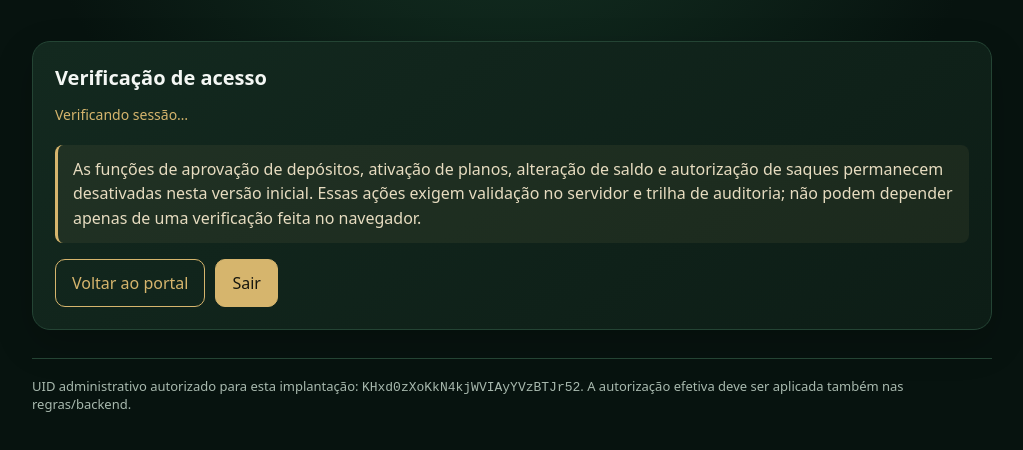
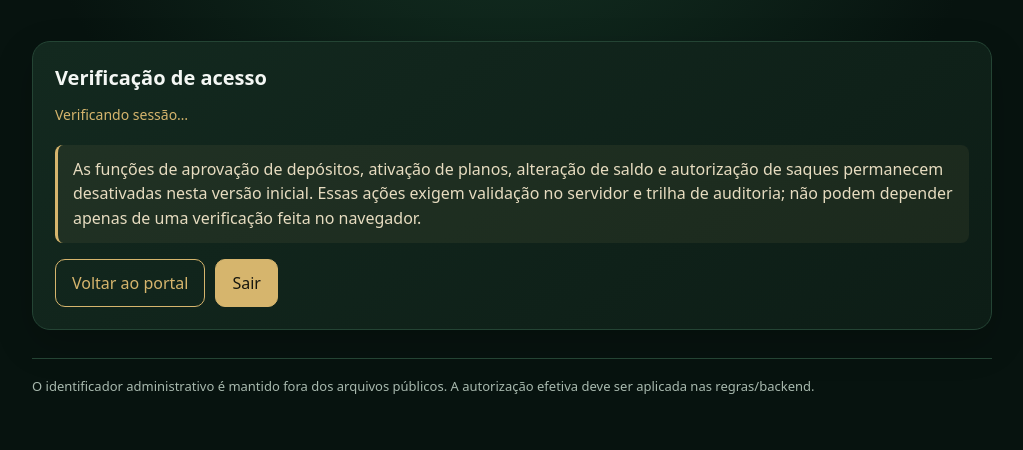
Before and after one commit to victormateus738373/EVERGREN-INVETIMENTOS, a plain HTML site: page public/admin.html in a window 1280 px wide. Shown: the part 210-660 px from the top of the page, without its empty margins (128-1151 px from the left). Drawn offline with Linux system fonts and the light colour scheme; no server answers.

Commit message:
Remove identificador administrativo de arquivo público

```diff
--- a/public/admin.html
+++ b/public/admin.html
@@ -1,11 +1,11 @@
 <!doctype html>
 <html lang="pt-BR"><head><meta charset="utf-8"><meta name="viewport" content="width=device-width,initial-scale=1"><meta name="theme-color" content="#07130f"><title>Administração | EVERGREN</title><link rel="stylesheet" href="styles.css"></head>
-<body><main class="wrap"><div class="brand">EVERGREN INVESTIMENTOS · ADMINISTRAÇÃO</div><section class="hero"><h1>Painel <span style="color:var(--gold)">administrativo</span></h1><p>Acesso restrito à conta administrativa cadastrada.</p></section><section class="card"><h2>Verificação de acesso</h2><p id="adminStatus" class="status">Verificando sessão…</p><p id="adminEmail" class="muted"></p><div class="notice">As funções de aprovação de depósitos, ativação de planos, alteração de saldo e autorização de saques permanecem desativadas nesta versão inicial. Essas ações exigem validação no servidor e trilha de auditoria; não podem depender apenas de uma verificação feita no navegador.</div><div class="actions"><a class="button secondary" href="index.html">Voltar ao portal</a><button id="logout" type="button">Sair</button></div></section><footer>UID administrativo autorizado para esta implantação: <code>KHxd0zXoKkN4kjWVIAyYVzBTJr52</code>. A autorização efetiva deve ser aplicada também nas regras/backend.</footer></main>
+<body><main class="wrap"><div class="brand">EVERGREN INVESTIMENTOS · ADMINISTRAÇÃO</div><section class="hero"><h1>Painel <span style="color:var(--gold)">administrativo</span></h1><p>Acesso restrito à conta administrativa cadastrada.</p></section><section class="card"><h2>Verificação de acesso</h2><p id="adminStatus" class="status">Verificando sessão…</p><p id="adminEmail" class="muted"></p><div class="notice">As funções de aprovação de depósitos, ativação de planos, alteração de saldo e autorização de saques permanecem desativadas nesta versão inicial. Essas ações exigem validação no servidor e trilha de auditoria; não podem depender apenas de uma verificação feita no navegador.</div><div class="actions"><a class="button secondary" href="index.html">Voltar ao portal</a><button id="logout" type="button">Sair</button></div></section><footer>O identificador administrativo é mantido fora dos arquivos públicos. A autorização efetiva deve ser aplicada nas regras/backend.</footer></main>
 <script type="module">
 import { initializeApp } from "https://www.gstatic.com/firebasejs/12.7.0/firebase-app.js";
 import { getAuth,onAuthStateChanged,signOut } from "https://www.gstatic.com/firebasejs/12.7.0/firebase-auth.js";
 const firebaseConfig={apiKey:"AIzaSyBXbpmmtHN2lCPoxtJU6-VkANNR6cmI65o",authDomain:"evergren-invetimentos.firebaseapp.com",databaseURL:"https://evergren-invetimentos-default-rtdb.firebaseio.com",projectId:"evergren-invetimentos",storageBucket:"evergren-invetimentos.firebasestorage.app",messagingSenderId:"469804063201",appId:"1:469804063201:web:f3f37efaee7fefa97edaa0",measurementId:"G-C1R2PQR6JD"};
-const auth=getAuth(initializeApp(firebaseConfig));const ADMIN_UID="KHxd0zXoKkN4kjWVIAyYVzBTJr52";
+const auth=getAuth(initializeApp(firebaseConfig));const ADMIN_UID="CONFIGURE_ADMIN_UID_IN_SECURE_BACKEND";
 onAuthStateChanged(auth,user=>{const s=document.getElementById("adminStatus");if(!user){s.textContent="Acesso negado: entre primeiro pela página inicial.";document.getElementById("adminEmail").textContent="";return}document.getElementById("adminEmail").textContent=user.email||"";if(user.uid===ADMIN_UID){s.textContent="Identidade administrativa reconhecida. Operações financeiras ainda estão bloqueadas até a configuração segura do backend."}else{s.textContent="Acesso negado: esta conta não é a administradora autorizada."}});
 document.getElementById("logout").addEventListener("click",()=>signOut(auth));
 </script></body></html>
```
